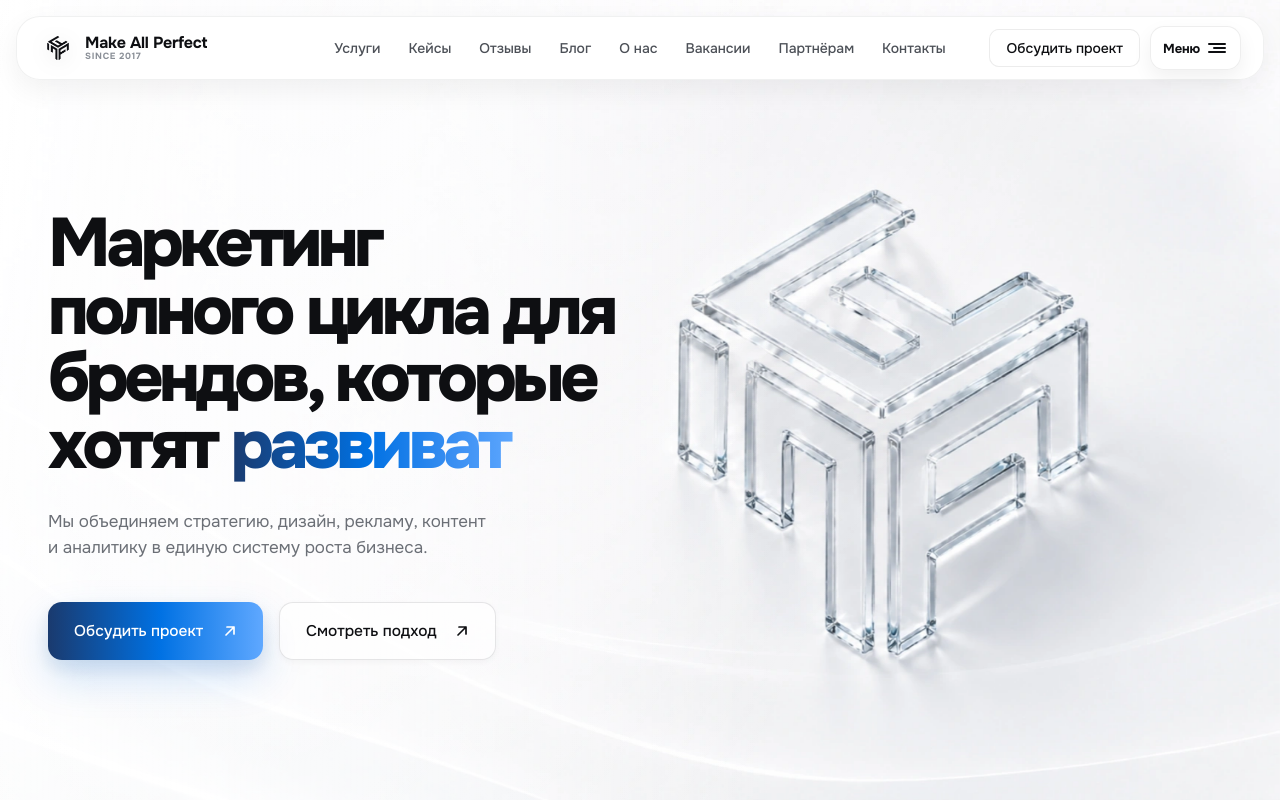
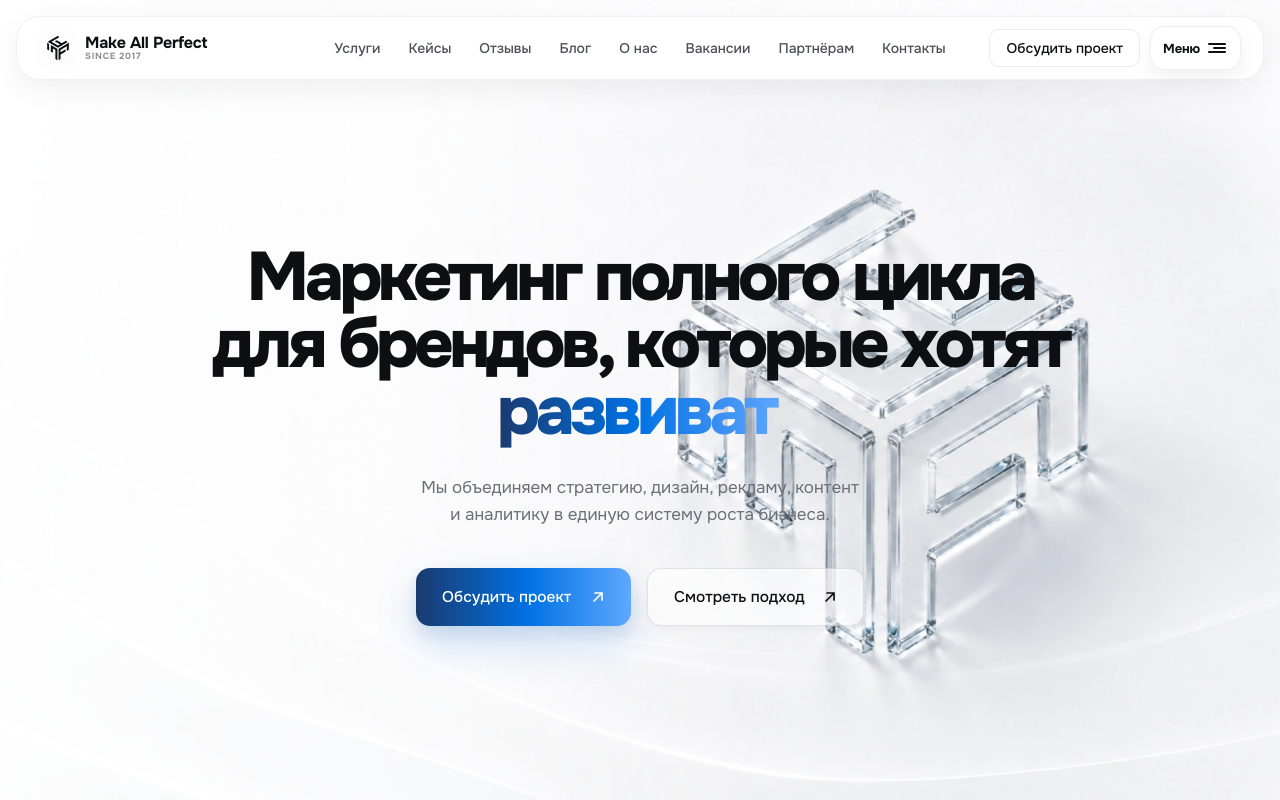
Before and after one commit to makeallperfectcompany/map2, a Next.js app: page / in a window 1280 px wide. Shown: the top 800 px of the page. Built offline with nearby package versions, Linux system fonts and the light colour scheme.

Commit message:
hero: текст + кнопки по центру на всех разрешениях

```diff
--- a/src/components/sections/HeroSection.module.css
+++ b/src/components/sections/HeroSection.module.css
@@ -65,10 +65,17 @@
   width: 100%;
   max-width: 1456px;
   padding: 140px 72px 80px;
-  display: grid;
-  grid-template-columns: 1fr 1fr;
-  gap: 64px;
+  display: flex;
+  flex-direction: column;
   align-items: center;
+}
+
+.left {
+  display: flex;
+  flex-direction: column;
+  align-items: center;
+  text-align: center;
+  max-width: 880px;
 }
 
 .left > * { animation: fadeUp .9s var(--ease) both; }
@@ -328,22 +335,10 @@
     gap: 24px;
   }
 
-  /* Text centering */
-  .left {
-    text-align: center;
-    display: flex;
-    flex-direction: column;
-    align-items: center;
-  }
-  .heroTitle { text-align: center; }
   .heroLead {
-    text-align: center;
     max-width: 480px;
-    margin-left: auto;
-    margin-right: auto;
   }
   .heroActions {
-    justify-content: center;
     margin-bottom: 20px;
   }
 
```
